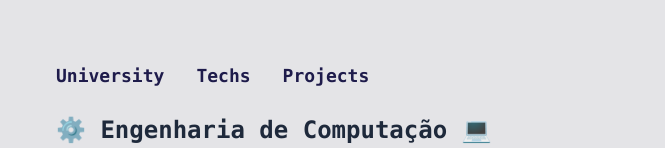
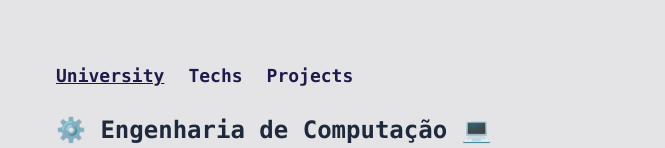
Before and after one commit to Coffee-for-Cats/lucas-schwalm-silva, a React (Vite) app: page / in a window 1280 px wide. Shown: the part 414-562 px from the top of the page, without its empty margins (296-961 px from the left). Built offline with nearby package versions, Linux system fonts and the light colour scheme; no server answers.

Commit message:
Code cleaning

```diff
--- a/src/components/selector.tsx
+++ b/src/components/selector.tsx
@@ -4,52 +4,55 @@ import { TechnologiesComponent } from './techs'
 
 export function Selector() {
 	const [open, setOpen] = useState('University')
+	console.log(open)
 
 	const blocks = {
-		University,
-		Techs,
-		Projects,
+		University: <University />,
+		Techs: <Techs />,
+		Projects: <Projects />,
 	}
 
 	const errorMsg = 'Sorry, this should not be happening =('
 
 	return (
 		<section className="m-2 p-2">
-			<ul className="flex">
-				<button
-					className="mr-2 p-2 text-lg text-indigo-950 font-semibold hover:underline transition"
-					type="button"
-					onClick={() => {
-						setOpen('University')
-					}}
-				>
+			<div className="flex">
+				<SectionHeader setter={setOpen} getter={open}>
 					University
-				</button>
-				<button
-					className="mx-2 p-2 text-lg text-indigo-950 font-semibold hover:underline transition"
-					type="button"
-					onClick={() => {
-						setOpen('Techs')
-					}}
-				>
+				</SectionHeader>
+
+				<SectionHeader setter={setOpen} getter={open}>
 					Techs
-				</button>
-				<button
-					className="mx-2 p-2 text-lg text-indigo-950 font-semibold hover:underline"
-					type="button"
-					onClick={() => {
-						setOpen('Projects')
-					}}
-				>
+				</SectionHeader>
+
+				<SectionHeader setter={setOpen} getter={open}>
 					Projects
-				</button>
-			</ul>
+				</SectionHeader>
+			</div>
 
 			<div className="mx-2 my-4">
-				{/* Pretty confusing, but I promise makes sense =p */}
-				{(blocks[open] ? blocks[open]() : errorMsg) || errorMsg}
+				{/* Pretty confusing, but I promise it makes sense =p */}
+				{(blocks[open] ? blocks[open] : errorMsg) || errorMsg}
 			</div>
 		</section>
+	)
+}
+
+// typescripts gets messy after some time, better without
+function SectionHeader({ children, setter, getter }) {
+	const underlined = getter === children ? 'underline' : ' '
+
+	return (
+		<button
+			// problem of react, just too many things all at once
+			className={`mr-2 p-2 text-lg text-indigo-950 font-semibold hover:underline transition ${underlined}`}
+			type="button"
+			onClick={() => {
+				setter(children)
+			}}
+		>
+			{children}
+		</button>
 	)
 }
 
```
